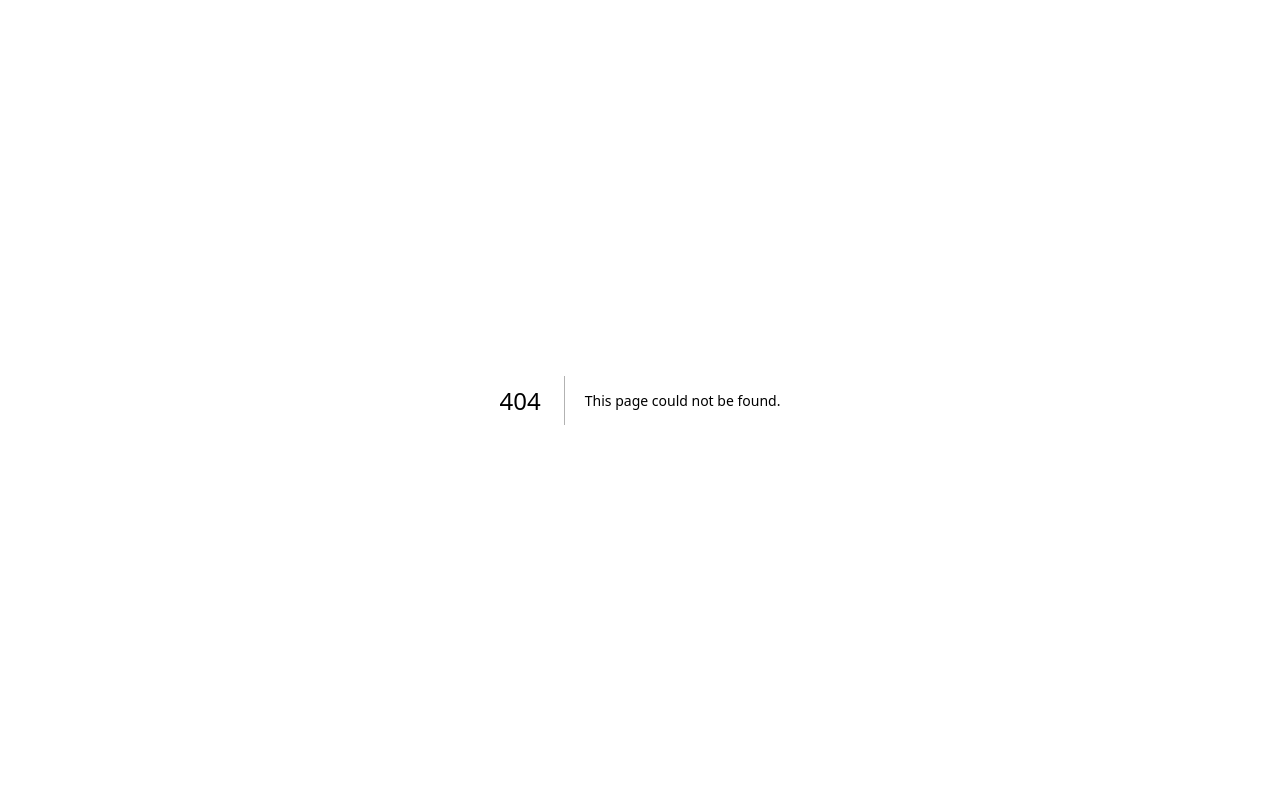
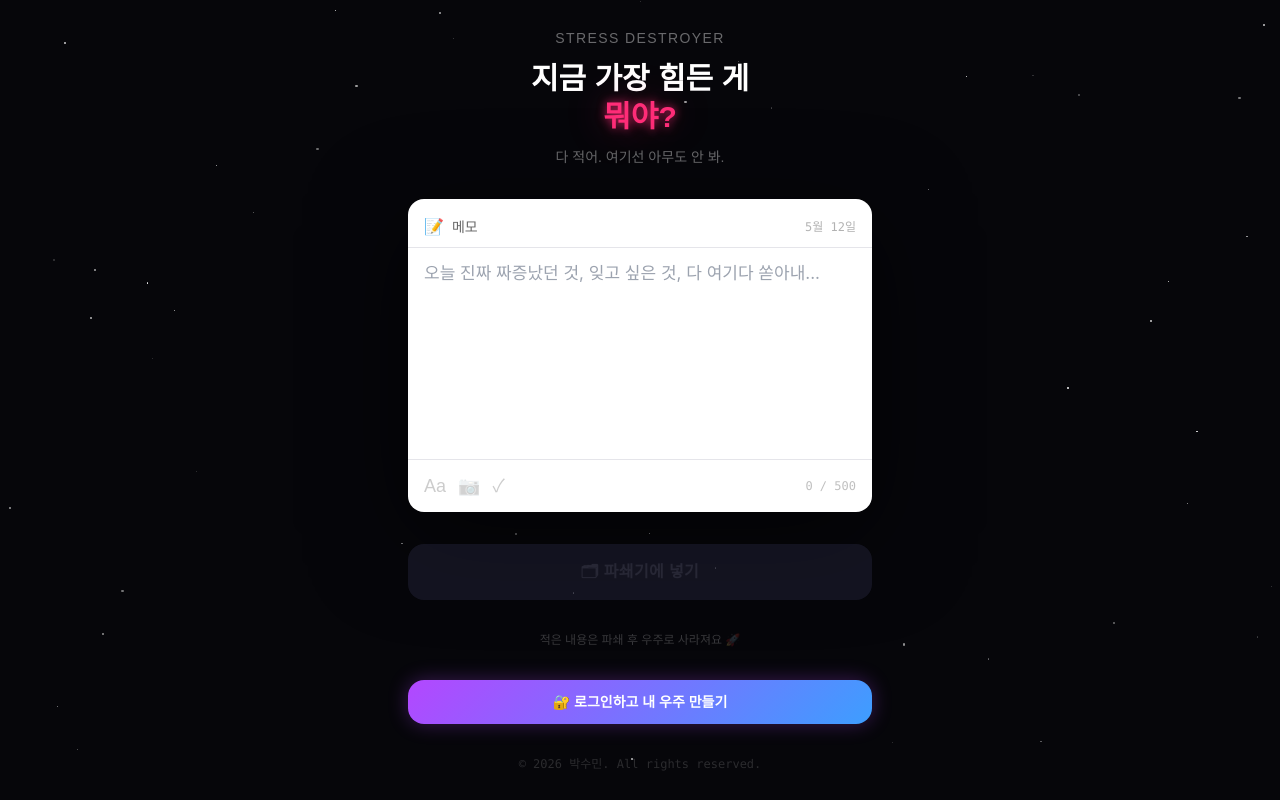
Before and after one commit to kid1015/stress-destroyer, a Next.js app: page / in a window 1280 px wide. Before the commit this address had no page. Built offline with nearby package versions, Linux system fonts and the light colour scheme; no server answers.

Commit message:
Create page.tsx

```diff
--- /dev/null
+++ b/src/app/page.tsx
@@ -0,0 +1,40 @@
+'use client';
+
+import { useAppStore } from '@/lib/store';
+import { AnimatePresence, motion } from 'framer-motion';
+import WriteScene from '@/components/shredder/WriteScene';
+import ShredScene from '@/components/shredder/ShredScene';
+import CollectScene from '@/components/trash/CollectScene';
+import LaunchScene from '@/components/rocket/LaunchScene';
+import ExplodeScene from '@/components/universe/ExplodeScene';
+
+export default function Home() {
+  const { scene } = useAppStore();
+
+  const currentScene = () => {
+    switch (scene) {
+      case 'write': return <WriteScene />;
+      case 'shred': return <ShredScene />;
+      case 'collect': return <CollectScene />;
+      case 'launch': return <LaunchScene />;
+      case 'fly':
+      case 'explode':
+      case 'celebrate': return <ExplodeScene />;
+      default: return <WriteScene />;
+    }
+  };
+
+  return (
+    <AnimatePresence mode="wait">
+      <motion.div
+        key={scene}
+        initial={{ opacity: 0 }}
+        animate={{ opacity: 1 }}
+        exit={{ opacity: 0 }}
+        transition={{ duration: 0.4 }}
+      >
+        {currentScene()}
+      </motion.div>
+    </AnimatePresence>
+  );
+}
```
